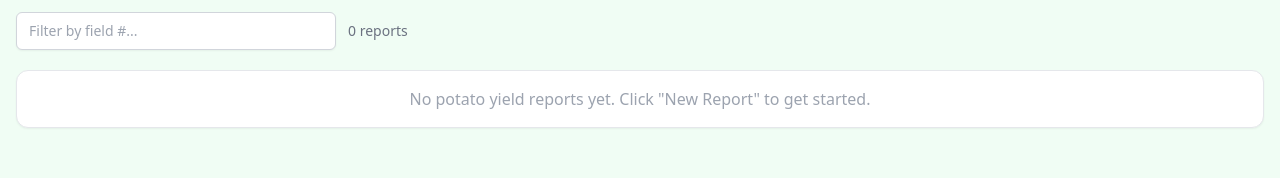
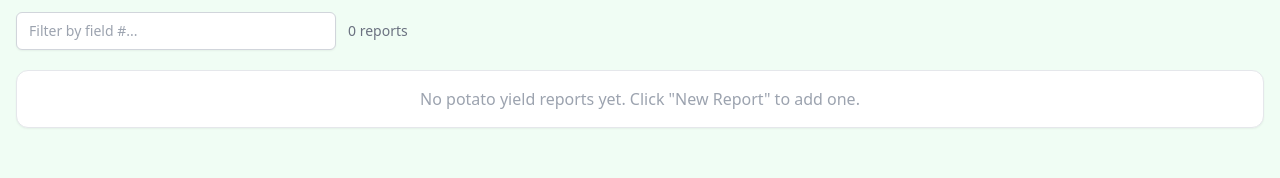
Before and after one commit to Trav3019/WJS-Agronomy-App, a React (Vite) app: page /potato-yield in a window 1280 px wide. Shown: the part 188-366 px from the top of the page. Built offline with nearby package versions, Linux system fonts and the light colour scheme.

Commit message:
Update PotatoYield.tsx

```diff
--- a/src/pages/PotatoYield.tsx
+++ b/src/pages/PotatoYield.tsx
@@ -150,7 +150,7 @@ export default function PotatoYield({ data, updateData }: Props) {
       <div className="space-y-3">
         {filtered.length === 0 ? (
           <div className="card text-center py-12 text-gray-400">
-            No potato yield reports yet. Click "New Report" to get started.
+            No potato yield reports yet. Click "New Report" to add one.
           </div>
         ) : filtered.map(report => (
           <div key={report.id} className="card hover:shadow-md transition-shadow">
@@ -174,7 +174,7 @@ export default function PotatoYield({ data, updateData }: Props) {
                     <div className="font-semibold">{report.totalTuberWeight.toFixed(1)} lbs</div>
                   </div>
                   <div>
-                    <div className="text-xs text-gray-500">Est. Yield</div>
+                    <div className="text-xs text-gray-500">Estimated Yield</div>
                     <div className="font-semibold text-green-700">{report.estimatedYield.toFixed(1)} cwt/ac</div>
                   </div>
                 </div>
```
